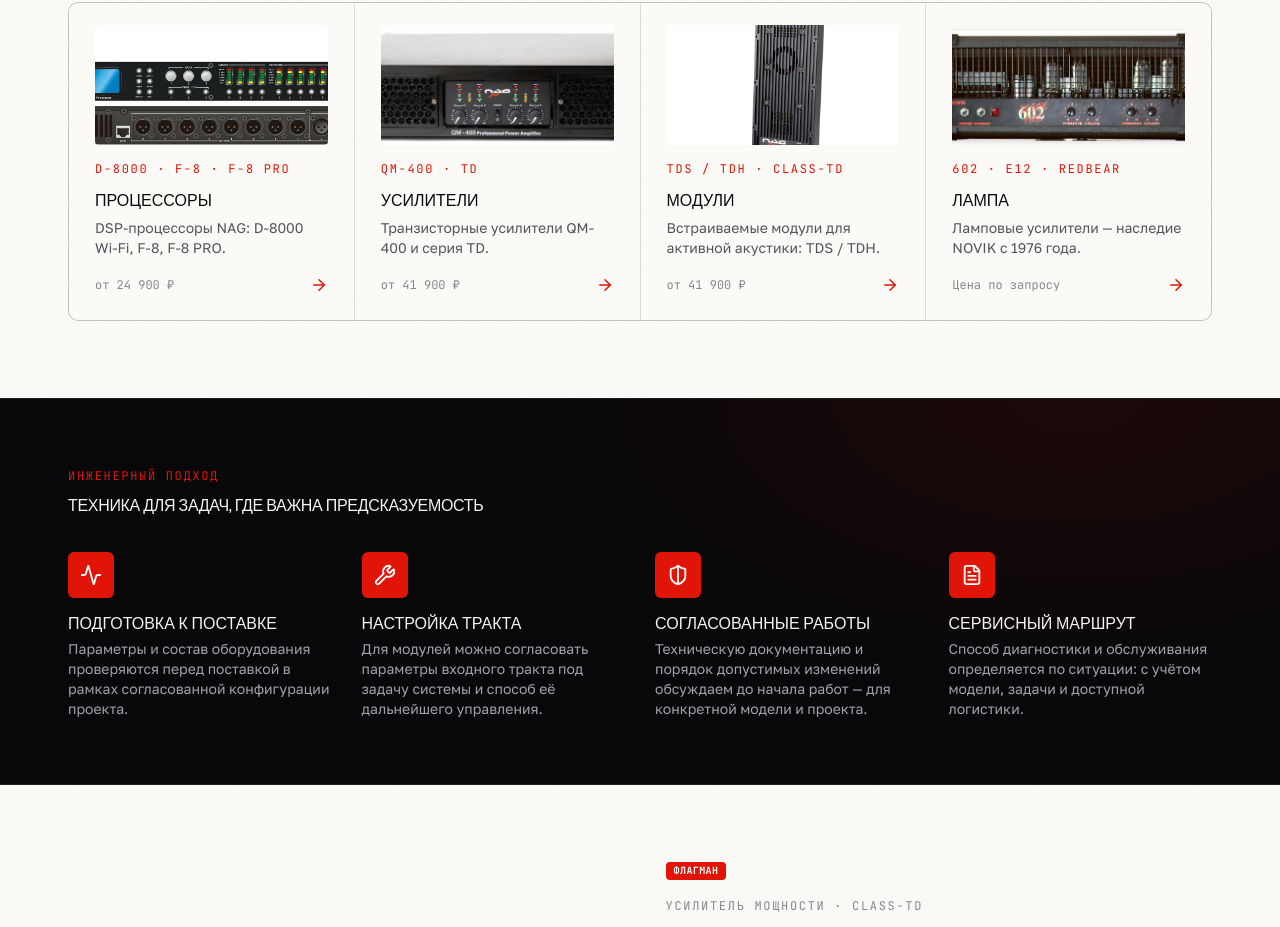
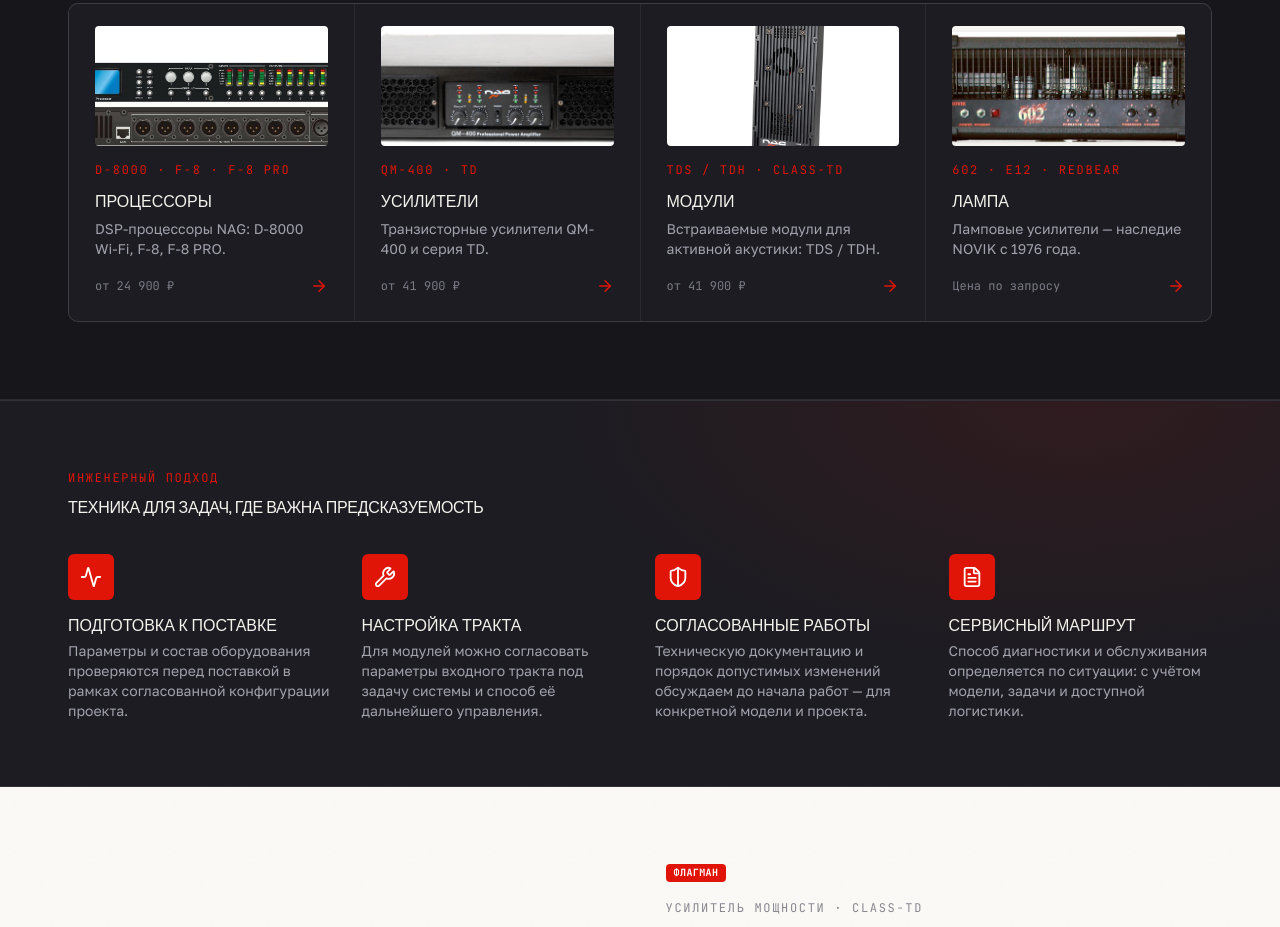
Before and after one commit to ebmbadm/nag-site, a Next.js app: page / in a window 1280 px wide. Shown: the part 1055-1982 px from the top of the page. Built offline with nearby package versions, Linux system fonts and the light colour scheme.

Commit message:
feat: add stepped dark-to-light page transition V5

```diff
--- a/app/page.tsx
+++ b/app/page.tsx
@@ -205,6 +205,11 @@ export default function HomePage() {
       <SpecTicker />
 
       {/* ── CATEGORIES ── */}
+      <Surface
+        mode="dark"
+        className="catalog-v5 border-y border-border"
+        style={{ backgroundColor: "var(--surface)" }}
+      >
         <Container className="py-[clamp(52px,6vw,92px)]">
           <div className="mb-[34px] flex flex-wrap items-end justify-between gap-5">
             <SectionHeader eyebrow="Каталог" title="Четыре направления техники" />
@@ -221,7 +226,7 @@ export default function HomePage() {
               <Link
                 key={cat.href}
                 href={cat.href}
-              className="group flex min-h-[226px] flex-col bg-bg p-[26px] transition-colors hover:bg-surface-2"
+                className="group flex min-h-[226px] flex-col bg-surface-2 p-[26px] transition-colors hover:bg-surface-inset"
               >
               <div className="-mt-1 mb-4 overflow-hidden rounded-[var(--radius-sm)]">
                 <Image
@@ -258,9 +263,14 @@ export default function HomePage() {
             ))}
           </div>
         </Container>
+      </Surface>
 
       {/* ── TRUST BAND ── */}
-      <Surface mode="dark" className="relative overflow-hidden border-y border-border">
+      <Surface
+        mode="dark"
+        className="relative overflow-hidden border-y border-border"
+        style={{ backgroundColor: "var(--surface-2)" }}
+      >
         <div
           aria-hidden
           className="pointer-events-none absolute inset-0"
```
Also changed, not shown: 1 other file (tests, documents, lock files or other folders). Lines whose indentation alone changed are shown as unchanged.
